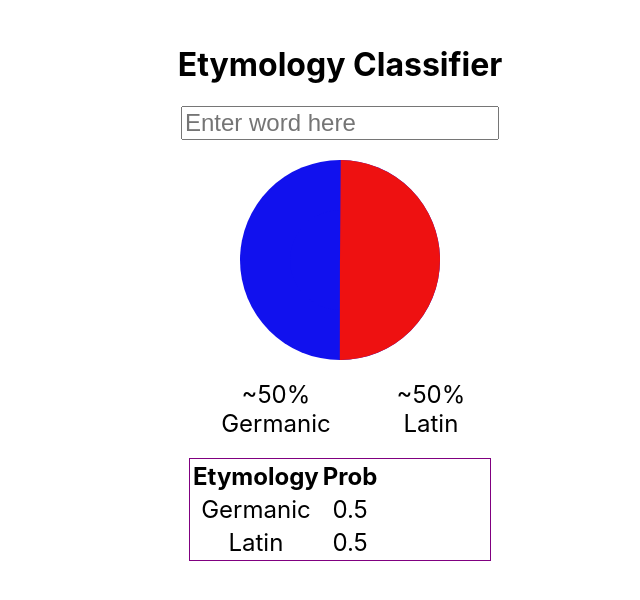
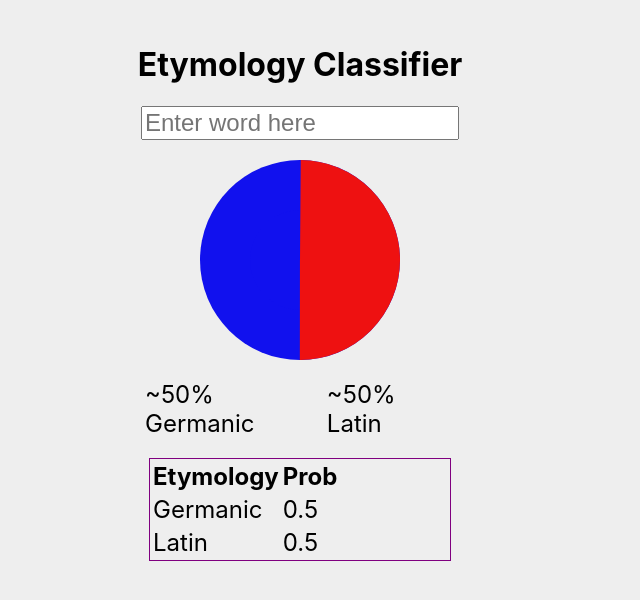
Before and after one commit to Octorcat/Etymology-Prediction, a Svelte app in the folder client/: page / in a window 1280 px wide. Shown: the top 600 px of the page, without its empty margins (300-940 px from the left). Built offline with nearby package versions, Linux system fonts and the light colour scheme.

Commit message:
feat(App): Add background color

```diff
--- a/client/src/App.svelte
+++ b/client/src/App.svelte
@@ -3,7 +3,7 @@
 </script>
 
 <main>
-  <h1> Etymology Classifier</h1>
+  <h1 id="main_header">Etymology Classifier</h1>
   <Classifier />
 </main>
 
@@ -13,9 +13,17 @@
       Ubuntu, Cantarell, "Open Sans", "Helvetica Neue", sans-serif;
   }
 
+  :global(body) {
+    background: #eee;
+  }
+
   main {
+    padding: 1em;
+    margin: 0;
+    width: 90vw;
+  }
+
+  #main_header {
     text-align: center;
-    padding: 1em;
-    margin: 0 auto;
   }
 </style>
```
